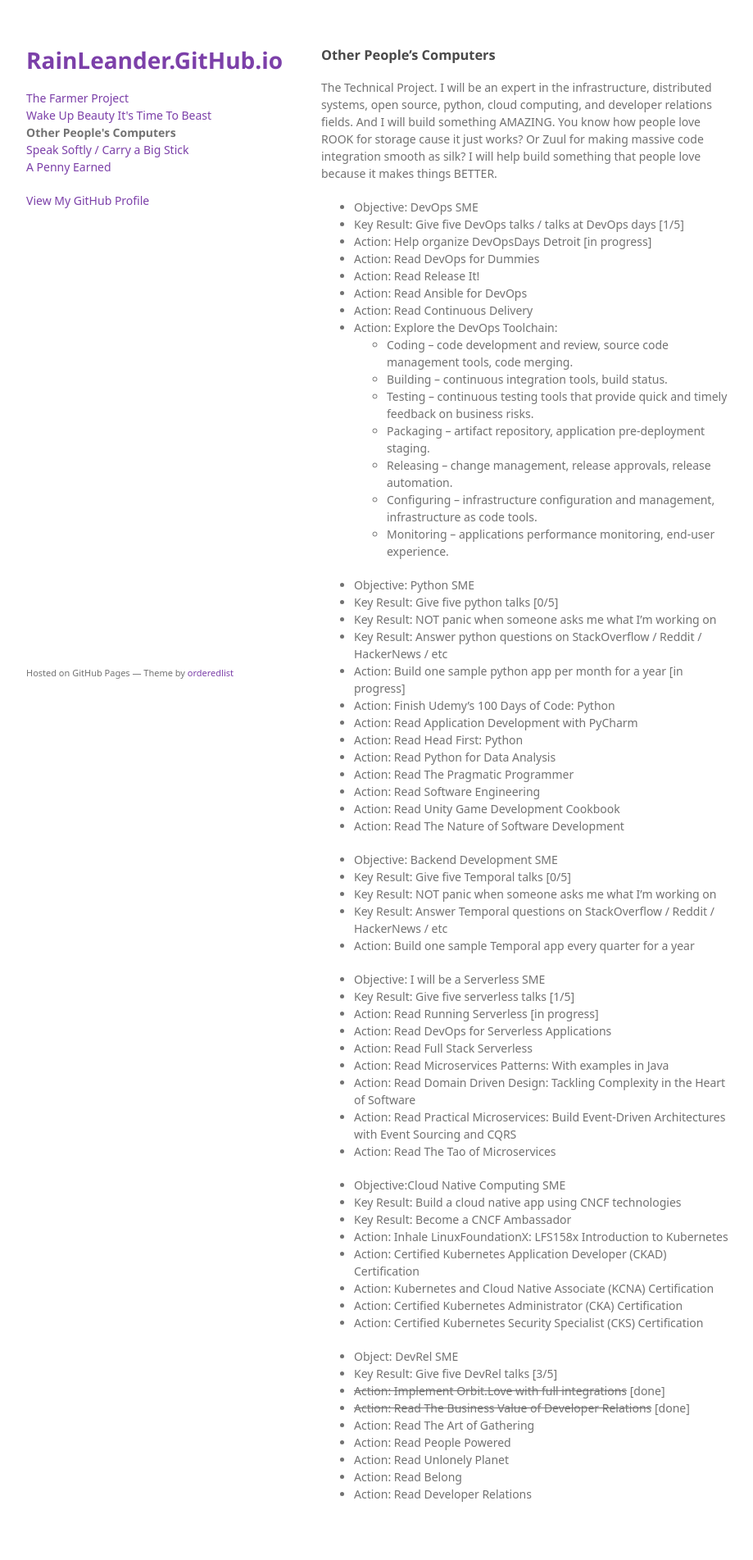
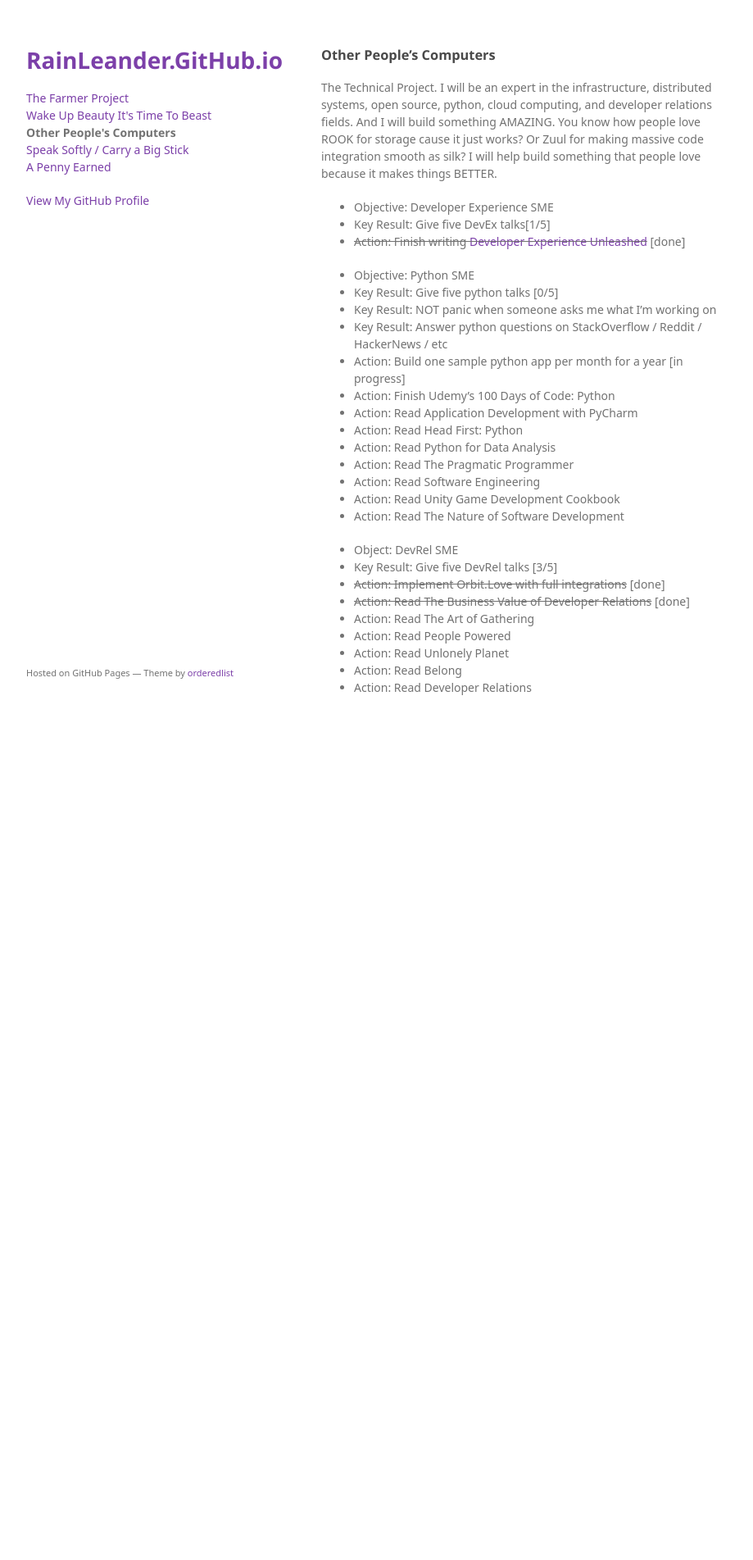
Before and after one commit to rainleander/rainleander.github.io, a Jekyll site: the page other-peoples-computers.html, which Jekyll copies as it is, in a window 1280 px wide. Shown: the whole page at 82% size, without its empty margins (178-1097 px from the left). Built offline with Jekyll 4.4.1, drawn with Linux system fonts in a browser that asks for light colours; some web fonts are replaced; after the commit the page ends 919 px from its top, so only the background shows below that.

Commit message:
Update other-peoples-computers.html

```diff
--- a/other-peoples-computers.html
+++ b/other-peoples-computers.html
@@ -30,21 +30,9 @@
 <a id="other-peoples-computers" class="anchor" href="#other-peoples-computers" aria-hidden="true"><span aria-hidden="true" class="octicon octicon-link"></span></a>Other People’s Computers</h3>
 <p>The Technical Project. I will be an expert in the infrastructure, distributed systems, open source, python, cloud computing, and developer relations fields. And I will build something AMAZING. You know how people love ROOK for storage cause it just works? Or Zuul for making massive code integration smooth as silk? I will help build something that people love because it makes things BETTER.</p>
 
-        <p><ul><li>Objective: DevOps SME</li>
-        <li>Key Result: Give five DevOps talks / talks at DevOps days [1/5]</li>
-        <li>Action: Help organize DevOpsDays Detroit [in progress]</li>
-        <li>Action: Read DevOps for Dummies</li>
-        <li>Action: Read Release It!</li>
-        <li>Action: Read Ansible for DevOps</li>
-        <li>Action: Read Continuous Delivery</li>
-        <li>Action: Explore the DevOps Toolchain:
-          <ul><li>Coding – code development and review, source code management tools, code merging.</li>
-            <li>Building – continuous integration tools, build status.</li>
-            <li>Testing – continuous testing tools that provide quick and timely feedback on business risks.</li>
-            <li>Packaging – artifact repository, application pre-deployment staging.</li>
-            <li>Releasing – change management, release approvals, release automation.</li>
-            <li>Configuring – infrastructure configuration and management, infrastructure as code tools.</li>
-            <li>Monitoring – applications performance monitoring, end-user experience.</li></ul></li></li></ul>
+        <p><ul><li>Objective: Developer Experience SME</li>
+        <li>Key Result: Give five DevEx talks[1/5]</li>
+        <li><strike>Action: Finish writing <a href="https://a.co/d/ekBsiUa">Developer Experience Unleashed</a></strike> [done]</li></ul>
 
       <ul><li>Objective: Python SME</li>
         <li>Key Result: Give five python talks [0/5]</li>
@@ -59,31 +47,6 @@
         <li>Action: Read Software Engineering</li>
         <li>Action: Read Unity Game Development Cookbook</li>
         <li>Action: Read The Nature of Software Development</li></ul>
-
-      <ul><li>Objective: Backend Development SME</li>
-        <li>Key Result: Give five Temporal talks [0/5]</li>
-        <li>Key Result: NOT panic when someone asks me what I’m working on</li>
-        <li>Key Result: Answer Temporal questions on StackOverflow / Reddit / HackerNews / etc</li>
-        <li>Action: Build one sample Temporal app every quarter for a year</li></ul>
-
-      <ul><li>Objective: I will be a Serverless SME</li>
-        <li>Key Result: Give five serverless talks [1/5]</li>
-        <li>Action: Read Running Serverless [in progress]</li>
-        <li>Action: Read DevOps for Serverless Applications</li>
-        <li>Action: Read Full Stack Serverless</li>
-        <li>Action: Read Microservices Patterns: With examples in Java</li>
-        <li>Action: Read Domain Driven Design: Tackling Complexity in the Heart of Software</li>
-        <li>Action: Read Practical Microservices: Build Event-Driven Architectures with Event Sourcing and CQRS</li>
-        <li>Action: Read The Tao of Microservices</li></ul>
-
-      <ul><li>Objective:Cloud Native Computing SME</li>
-        <li>Key Result: Build a cloud native app using CNCF technologies</li>
-        <li>Key Result: Become a CNCF Ambassador</li>
-        <li>Action: Inhale LinuxFoundationX: LFS158x Introduction to Kubernetes</li>
-        <li>Action: Certified Kubernetes Application Developer (CKAD) Certification</li>
-        <li>Action: Kubernetes and Cloud Native Associate (KCNA) Certification</li>
-        <li>Action: Certified Kubernetes Administrator (CKA) Certification</li>
-        <li>Action: Certified Kubernetes Security Specialist (CKS) Certification</li></ul>
 
       <ul><li>Object: DevRel SME</li>
         <li>Key Result: Give five DevRel talks [3/5]</li>
```
